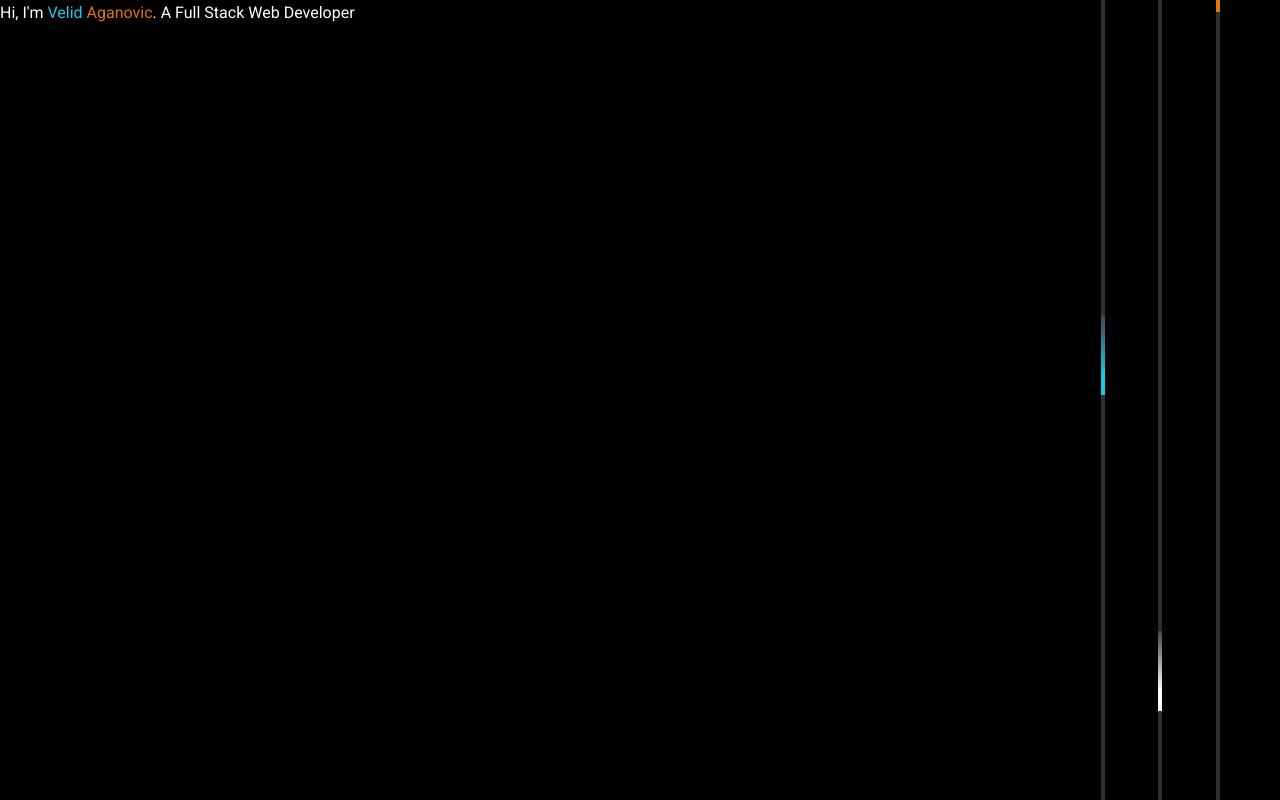
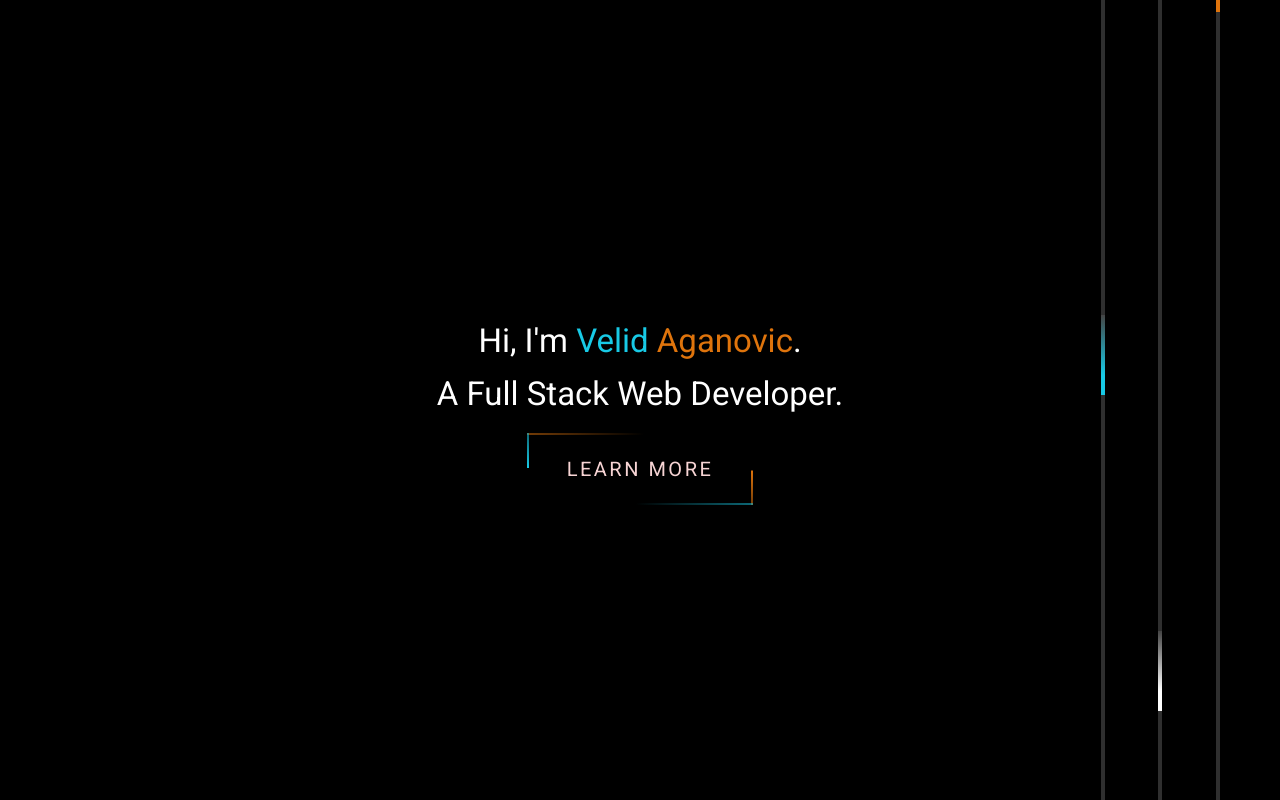
Before and after one commit to VelidAganovic/Website, a React (Create React App) app in the folder portfolio/: page / in a window 1280 px wide. Shown: the top 800 px of the page. Built offline with nearby package versions, Linux system fonts and the light colour scheme.

Commit message:
landing page

```diff
--- a/portfolio/src/Background/Background.css
+++ b/portfolio/src/Background/Background.css
@@ -62,6 +62,9 @@ body {
       animation-delay: 1.9s;
       background: linear-gradient(to bottom, rgba(255, 255, 255, 0.1) 0%, #DF740C 75%, #DF740C 100%); }
 
+.line:hover {
+  background: #808080; }
+
 @keyframes drop {
   0% {
     top: -30%; }
--- a/portfolio/src/Background/Background.js
+++ b/portfolio/src/Background/Background.js
@@ -4,15 +4,14 @@ import './Background.css';
 function Background(props) {
     // size is amount of drops also needs to be adjusted in css
     const size = 3;
-    var indents = [];
-    var indents2 = [];
+    var lines = [];
     for (var i = 0; i < size; i++) {
-    indents.push(<div class="line"></div>);
+    lines.push(<div class="line"></div>);
     }
     return (
       <div className="background">
         <div class="lines">
-          {indents}
+          {lines}
           </div>
         </div>
     )
--- a/portfolio/src/Background/Background.sass
+++ b/portfolio/src/Background/Background.sass
@@ -60,6 +60,8 @@ body
         animation-delay: #{$duration}
         background: linear-gradient(to bottom, rgba(255, 255, 255, 0.1) 0%, $color 75%, $color 100%)
 
+.line:hover
+  background: #808080
 
 @keyframes drop
   0%
--- a/portfolio/src/IntroText/IntroText.css
+++ b/portfolio/src/IntroText/IntroText.css
@@ -1,5 +1,15 @@
 .intro-text{
     color: white;
+    text-align: center;
+    margin: auto;
+    position: absolute;
+    top:0;
+	bottom: 0;
+	left: 0;
+	right: 0;
+    width: 500px;
+	height: 170px;
+    font-size: 33px;
   }
 
   .name {
@@ -13,3 +23,169 @@
   h1 {
     color: white;
   }
+
+  .animated-button {
+    background: linear-gradient(-30deg, #0b1b3d 50%, #08142b 50%);
+    padding: 20px 40px;
+    margin: 12px;
+    display: inline-block;
+    -webkit-transform: translate(0%, 0%);
+            transform: translate(0%, 0%);
+    overflow: hidden;
+    color: #d4e0f7;
+    font-size: 20px;
+    letter-spacing: 2.5px;
+    text-align: center;
+    text-transform: uppercase;
+    text-decoration: none;
+    -webkit-box-shadow: 0 20px 50px rgba(0, 0, 0, 0.5);
+            box-shadow: 0 20px 50px rgba(0, 0, 0, 0.5);
+  }
+
+  .animated-button::before {
+    content: '';
+    position: absolute;
+    top: 0px;
+    left: 0px;
+    width: 100%;
+    height: 100%;
+    background-color: #8592ad;
+    opacity: 0;
+    -webkit-transition: .2s opacity ease-in-out;
+    transition: .2s opacity ease-in-out;
+  }
+
+  .animated-button:hover::before {
+    opacity: 0.2;
+  }
+
+  .animated-button span {
+    position: absolute;
+  }
+
+  .animated-button1 {
+    background: linear-gradient(-30deg, #000000 50%, #000000 50%);
+    padding: 20px 40px;
+    margin: 12px;
+    display: inline-block;
+    -webkit-transform: translate(0%, 0%);
+            transform: translate(0%, 0%);
+    overflow: hidden;
+    color: #f7d4d4;
+    font-size: 20px;
+    letter-spacing: 2.5px;
+    text-align: center;
+    text-transform: uppercase;
+    text-decoration: none;
+    -webkit-box-shadow: 0 20px 50px rgba(0, 0, 0, 0.5);
+            box-shadow: 0 20px 50px rgba(0, 0, 0, 0.5);
+  }
+
+  .animated-button1::before {
+    content: '';
+    position: absolute;
+    top: 0px;
+    left: 0px;
+    width: 100%;
+    height: 100%;
+    background-color: #FFFFFF;
+    opacity: 0;
+    -webkit-transition: .2s opacity ease-in-out;
+    transition: .2s opacity ease-in-out;
+  }
+
+  .animated-button1:hover::before {
+    opacity: 0.2;
+  }
+
+  .animated-button1 span {
+    position: absolute;
+  }
+
+  .animated-button1 span:nth-child(1) {
+    top: 0px;
+    left: 0px;
+    width: 100%;
+    height: 2px;
+    background: -webkit-gradient(linear, right top, left top, from(rgba(43, 8, 8, 0)), to(#DF740C));
+    background: linear-gradient(to left, rgba(43, 8, 8, 0), #DF740C);
+    -webkit-animation: 2s animateTop linear infinite;
+            animation: 2s animateTop linear infinite;
+  }
+
+  @keyframes animateTop {
+    0% {
+      -webkit-transform: translateX(100%);
+              transform: translateX(100%);
+    }
+    100% {
+      -webkit-transform: translateX(-100%);
+              transform: translateX(-100%);
+    }
+  }
+
+  .animated-button1 span:nth-child(2) {
+    top: 0px;
+    right: 0px;
+    height: 100%;
+    width: 2px;
+    background: -webkit-gradient(linear, left bottom, left top, from(rgba(43, 8, 8, 0)), to(#DF740C));
+    background: linear-gradient(to top, rgba(43, 8, 8, 0), #DF740C);
+    -webkit-animation: 2s animateRight linear -1s infinite;
+            animation: 2s animateRight linear -1s infinite;
+  }
+
+  @keyframes animateRight {
+    0% {
+      -webkit-transform: translateY(100%);
+              transform: translateY(100%);
+    }
+    100% {
+      -webkit-transform: translateY(-100%);
+              transform: translateY(-100%);
+    }
+  }
+
+  .animated-button1 span:nth-child(3) {
+    bottom: 0px;
+    left: 0px;
+    width: 100%;
+    height: 2px;
+    background: -webkit-gradient(linear, left top, right top, from(rgba(43, 8, 8, 0)), to(#DF740C));
+    background: linear-gradient(to right, rgba(43, 8, 8, 0), #18CAE6);
+    -webkit-animation: 2s animateBottom linear infinite;
+            animation: 2s animateBottom linear infinite;
+  }
+
+  @keyframes animateBottom {
+    0% {
+      -webkit-transform: translateX(-100%);
+              transform: translateX(-100%);
+    }
+    100% {
+      -webkit-transform: translateX(100%);
+              transform: translateX(100%);
+    }
+  }
+
+  .animated-button1 span:nth-child(4) {
+    top: 0px;
+    left: 0px;
+    height: 100%;
+    width: 2px;
+    background: -webkit-gradient(linear, left top, left bottom, from(rgba(43, 8, 8, 0)), to(#DF740C));
+    background: linear-gradient(to bottom, rgba(43, 8, 8, 0), #18CAE6);
+    -webkit-animation: 2s animateLeft linear -1s infinite;
+            animation: 2s animateLeft linear -1s infinite;
+  }
+
+  @keyframes animateLeft {
+    0% {
+      -webkit-transform: translateY(-100%);
+              transform: translateY(-100%);
+    }
+    100% {
+      -webkit-transform: translateY(100%);
+              transform: translateY(100%);
+    }
+  }
--- a/portfolio/src/IntroText/IntroText.js
+++ b/portfolio/src/IntroText/IntroText.js
@@ -3,11 +3,25 @@ import './IntroText.css';
 
 function IntroText(props) {
     // size is amount of drops also needs to be adjusted in css
+
+    function testin(){
+        alert('hi')
+    }
     return (
       <div className="intro-text">
             Hi, I'm <span class="name">Velid </span><span class="lastname">Aganovic</span>.
-            A Full Stack Web Developer
-      </div>
+            <br></br>
+            A Full Stack Web Developer.
+
+            <a href="#" onClick={() => { testin() }}class="animated-button1">
+                <span></span>
+                <span></span>
+                <span></span>
+                <span></span>
+                Learn More
+            </a>
+
+        </div>
     )
   }
 
--- a/portfolio/src/index.js
+++ b/portfolio/src/index.js
@@ -12,7 +12,8 @@ ReactDOM.render(
   <Provider store={store}>
     <React.StrictMode>
       {/* <App /> */}
-      <Background/>
+      <Background>
+      </Background>
       <IntroText></IntroText>
     </React.StrictMode>
   </Provider>,
```
Also changed, not shown: 2 other files (tests, documents, lock files or other folders).
